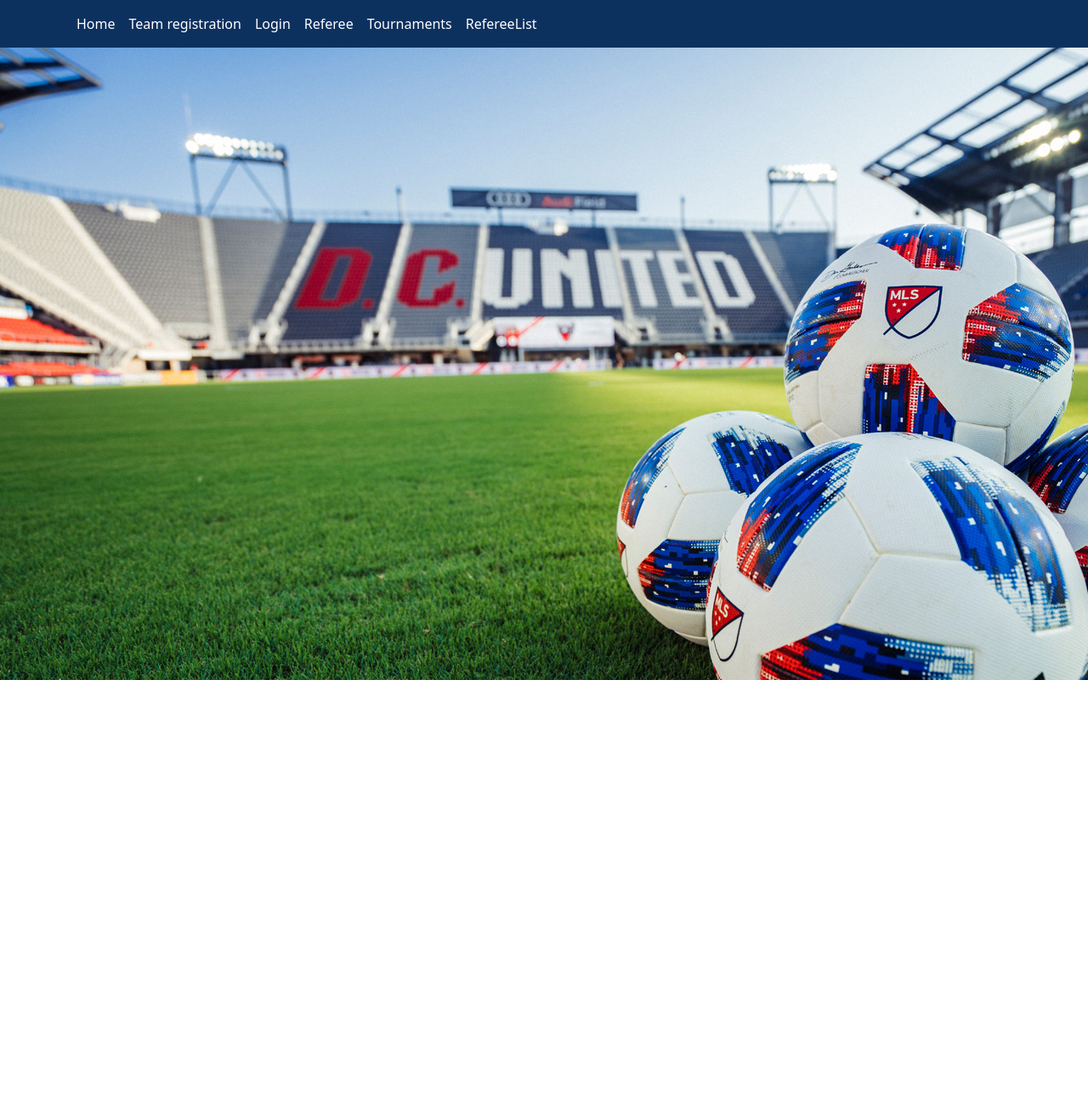
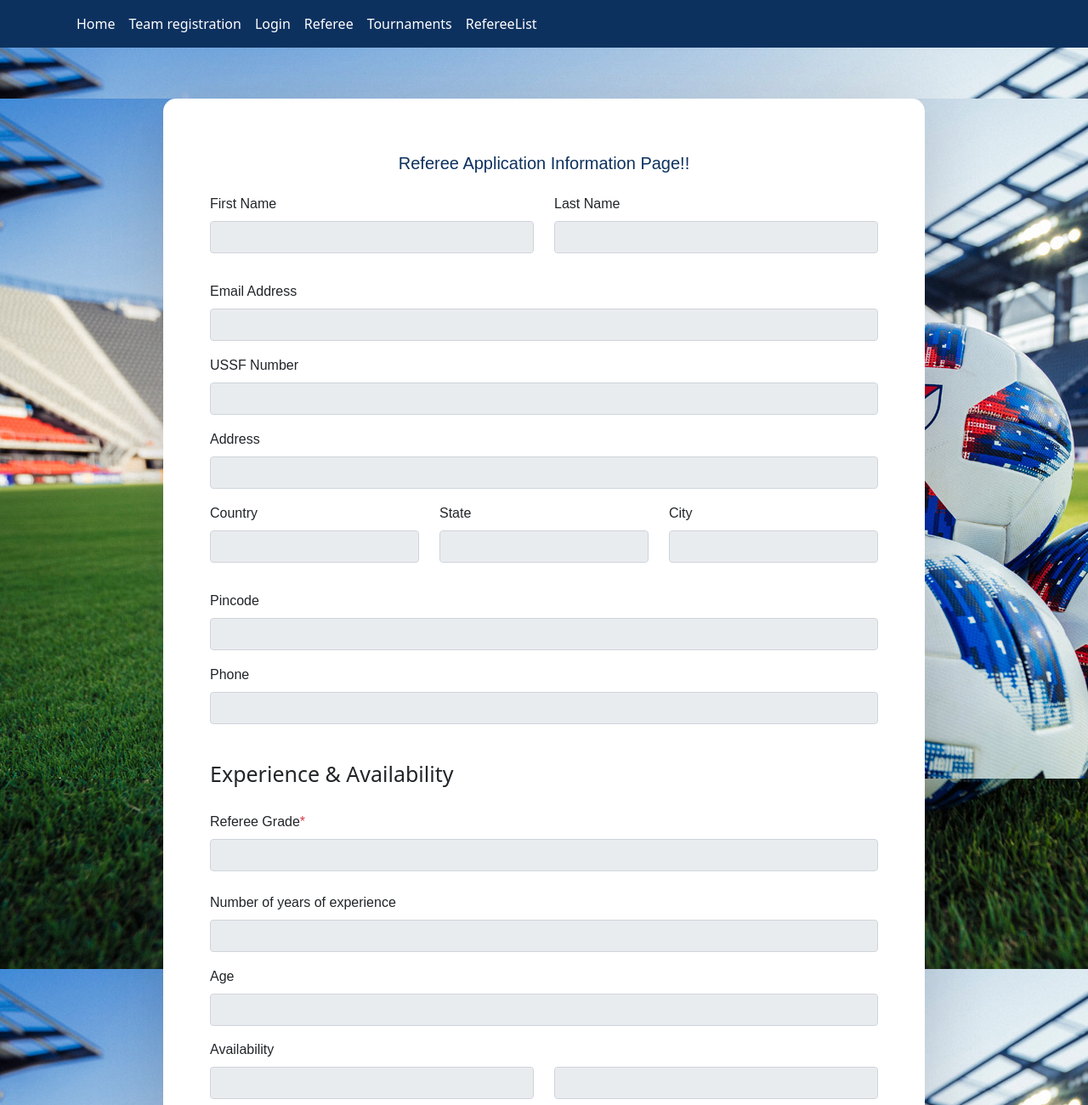
Before and after one commit to vinitamaloo/SER-515-mjf, a React (Create React App) app in the folder client/: page /refereeinfo in a window 1280 px wide. Shown: the top 1300 px of the page at 85% size. Before the commit the page ends 800 px from the top, so only its background shows below. Built offline with nearby package versions, Linux system fonts and the light colour scheme.

Commit message:
US-42 Task-57 : UI to display referee info
Created a UI page to display the information about a particular referee.

```diff
--- a/client/src/App.js
+++ b/client/src/App.js
@@ -10,6 +10,7 @@
 import TermsConditions from './Team_registration/terms_conditions';
 import PostTeamRegistration from './Team_registration/post_team_registration';
 import RefereeList from './RefereeList/refereelist.js';
+import RefereeInfo from './RefereeList/refereeinfo.js';
 
 function App() {
   return (
@@ -57,6 +58,7 @@
             <Route path="/terms_conditions" component={TermsConditions} />
             <Route path="/team" component={PostTeamRegistration} />
             <Route path="/refereelist" component={RefereeList} />
+            <Route path="/refereeinfo" component={RefereeInfo} />
           </Switch>
     </div>
     </Router>
--- /dev/null
+++ b/client/src/RefereeList/refereeinfo.css
@@ -0,0 +1,60 @@
+
+* {
+    box-sizing: border-box;
+  }
+
+
+  h1,h2,h3,h4,h5,h6,label,span {
+    font-weight: 500;
+    font-family: 'Fira Sans', sans-serif;
+  }
+
+  .refereeinfo {
+    width: 70%;
+    margin: 7% auto 7% auto;
+    height: auto;
+
+    background: #ffffff;
+    box-shadow: 0px 14px 80px rgba(34, 35, 58, 0.2);
+    padding: 40px 55px 45px 55px;
+    border-radius: 15px;
+    transition: all .3s;
+  }
+
+  .formLabel {
+    width: 13%;
+    font-size: 15px;
+    margin-bottom: 15px;
+    margin-left: 10px;
+    display: inline-block;
+  }
+
+  .formLabelDouble {
+  width: 13%;
+  font-size: 15px;
+  margin-bottom: 15px;
+  margin-left: 7%;
+  display: inline-block;
+  }
+
+  .formControl {
+    width: 30%;
+    font-size: 15px;
+    margin-left:20px;
+    margin-bottom: 15px;
+    display: inline-block;
+  }
+
+  .central_heading{
+      font-size: 20px;
+      margin-top: 3%;
+      margin-bottom: 3%;
+      justify-content: center;
+      color:rgba(13,49,95,255);
+      display: flex;
+  }
+  .btn-primary {
+  font-size: 15px;
+  background-color: rgba(13,49,95,255);
+  border-color: rgba(13,49,95,255);
+  }
--- /dev/null
+++ b/client/src/RefereeList/refereeinfo.js
@@ -0,0 +1,152 @@
+import { referee } from "./refereelist.js";
+import React, { useState } from 'react'
+import Form from "react-bootstrap/Form";
+import Button from "react-bootstrap/Button";
+import { Col, Row } from "react-bootstrap";
+import './refereeinfo.css';
+
+export default function RefereeList() {
+
+    console.log(referee);
+
+
+    return (
+        <body>
+        <div style={{marginTop:60}} className="refereeinfo">
+        <h6 className='central_heading'>Referee Application Information Page!!</h6>
+        <Form>
+        <Row className="mb-3">
+            <Form.Group as={Col} className="mb-3" controlId="Fname">
+                <Form.Label>First Name</Form.Label>
+                <Form.Control
+                    placeholder={referee.firstname}
+                    readOnly
+             />
+            </Form.Group>
+            <Form.Group as={Col} className="mb-3" controlId="Lname">
+                <Form.Label>Last Name</Form.Label>
+                <Form.Control
+                    placeholder={referee.lastname}
+                    readOnly />
+            </Form.Group>
+        </Row>
+            <Form.Group className="mb-3" controlId="Email">
+                <Form.Label>Email Address</Form.Label>
+                <Form.Control
+                    placeholder={referee.email}
+                    readOnly />
+            </Form.Group>
+            <Form.Group className="mb-3" controlId="USSF">
+                <Form.Label>USSF Number</Form.Label>
+                <Form.Control
+                    placeholder = {referee.ussf}
+                    readOnly />
+            </Form.Group>
+            <Form.Group className="mb-3" controlId="Address">
+                <Form.Label>Address</Form.Label>
+                <Form.Control
+                    placeholder={referee.address}
+                    readOnly  />
+            </Form.Group>
+            <Row className="mb-3">
+            <Form.Group as={Col} className="mb-3" controlId="Country">
+                <Form.Label>Country</Form.Label>
+                <Form.Control
+                    placeholder = {referee.country}
+                    readOnly />
+            </Form.Group>
+            <Form.Group as={Col} className="mb-3" controlId="State">
+                <Form.Label>State</Form.Label>
+                <Form.Control
+                    placeholder = {referee.state}
+                    readOnly />
+            </Form.Group>
+            <Form.Group as={Col} className="mb-3" controlId="City">
+                <Form.Label>City</Form.Label>
+                <Form.Control
+                    placeholder = {referee.city}
+                    readOnly />
+            </Form.Group>
+            </Row>
+            <Form.Group className="mb-3" controlId="Pincode">
+                <Form.Label>Pincode</Form.Label>
+                <Form.Control
+                    placeholder = {referee.zipcode}
+                    readOnly />
+            </Form.Group>
+            <Form.Group className="mb-3" controlId="Phone">
+                <Form.Label>Phone</Form.Label>
+                <Form.Control
+                    placeholder= {referee.phone}
+                    readOnly />
+            </Form.Group>
+            <br></br>
+            <div style={{fontSize:"25px"}}>Experience & Availability</div>
+            <br></br>
+            <Form.Label>Referee Grade<label className="text-danger">*</label></Form.Label>
+                <Form.Control
+                    placeholder= {referee.grade}
+                    readOnly />
+            <br></br>
+            <Form.Group className="mb-3" controlId="Experience">
+                <Form.Label>Number of years of experience</Form.Label>
+                <Form.Control
+                    placeholder= {referee.experience}
+                    readOnly />
+            </Form.Group>
+            <Form.Group className="mb-3" controlId="Age">
+                <Form.Label>Age</Form.Label>
+                <Form.Control
+                    placeholder= {referee.age}
+                    readOnly />
+            </Form.Group>
+            <Row className="mb-3">
+            <Form.Label>Availability</Form.Label>
+            <Form.Group as={Col} className="mb-3" controlId="Availability">
+                <Form.Control
+                    placeholder= {referee.availability}
+                    readOnly />
+            </Form.Group>
+            <Form.Group as={Col} className="mb-3" controlId="Availability">
+                <Form.Control
+                    placeholder= {referee.time}
+                    readOnly />
+            </Form.Group>
+            </Row>
+            <Form.Group className="mb-3" controlId="Profile">
+                <Form.Label>Profile</Form.Label>
+                <Form.Control
+                    placeholder= {referee.profile}
+                    readOnly />
+            </Form.Group>
+            <Form.Group className="mb-3" controlId="Gender">
+                <Form.Label>Gender</Form.Label>
+                <Form.Control
+                    placeholder= {referee.gender}
+                    readOnly />
+            </Form.Group>
+            <Form.Group className="mb-3" controlId="AgeGroup">
+                <Form.Label>Age Group</Form.Label>
+                <Form.Control
+                    placeholder= {referee.agegroup}
+                    readOnly />
+            </Form.Group>
+            <Form.Group className="mb-3" controlId="Status">
+                <Form.Check
+                    required
+                    label="Accept"
+                    type = "checkbox"/>
+                <Form.Check
+                    required
+                    label="Decline"
+                    type = "checkbox"/>
+            </Form.Group>
+            <div className='central_heading'>
+            <Button variant="primary" type="submit" className='btn-primary'>Submit</Button>
+            </div>
+            </Form>
+            </div>
+            </body>
+        );
+
+}
--- a/client/src/RefereeList/refereelist.js
+++ b/client/src/RefereeList/refereelist.js
@@ -1,12 +1,14 @@
 import Button from '@restart/ui/esm/Button';
-import { getRefereeList } from '../api/services.js'
-import React, { useState } from 'react'
-import {Table} from 'react-bootstrap'
+import { getRefereeList } from '../api/services.js';
+import React, { useState } from 'react';
+import {Table} from 'react-bootstrap';
+import { Redirect } from 'react-router-dom';
 
+export const referee = {};
 
 export default function RefereeList() {
 
-    const [application, setapplication] = useState({"application": "In Progress"});
+    const [applicationstatus, setapplication] = useState({"application": "In Progress"});
     const [tableData, setTableData] = useState([{}]);
     const [flag, setflag] = useState(true);
 
@@ -15,10 +17,33 @@
     }
 
     async function getlist() {
-        const x = await getRefereeList(application);
+        const x = await getRefereeList(applicationstatus);
         setTableData(x.data);
-        console.log(typeof(x));
         setflag(false);
+    }
+
+    function handleClick(firstname,lastname,email,ussf,address,country,city,state,zipcode,phone,grade,experience,age,availability,time,profile,gender,agegroup,application) {
+        referee.firstname = firstname
+        referee.lastname = lastname
+        referee.email = email
+        referee.ussf = ussf
+        referee.address = address
+        referee.country = country
+        referee.city = city
+        referee.state = state
+        referee.zipcode = zipcode
+        referee.phone = phone
+        referee.grade = grade
+        referee.experience = experience
+        referee.age = age
+        referee.availability = availability
+        referee.time = time
+        referee.profile = profile
+        referee.gender = gender
+        referee.agegroup = agegroup
+        referee.application = application
+
+        window.location.href="http://localhost:3000/refereeinfo"
     }
 
     return (
@@ -44,7 +69,7 @@
                         <td key={index}>{d.email}</td>
                         <td key={index}>{d.phone}</td>
                         <td key={index}>{d.application}</td>
-                        <td key={index}><Button className="btn-primary">View</Button></td>
+                        <td key={index}><Button onClick={() => handleClick(d.firstname,d.lastname,d.email,d.ussf,d.address,d.country,d.city,d.state,d.zipcode,d.phone,d.grade,d.experience,d.age,d.availability,d.time,d.profile,d.gender,d.agegroup,d.application)} className="btn-primary">View</Button></td>"
                         </tr>
                     ))}
                 </tbody>
```
